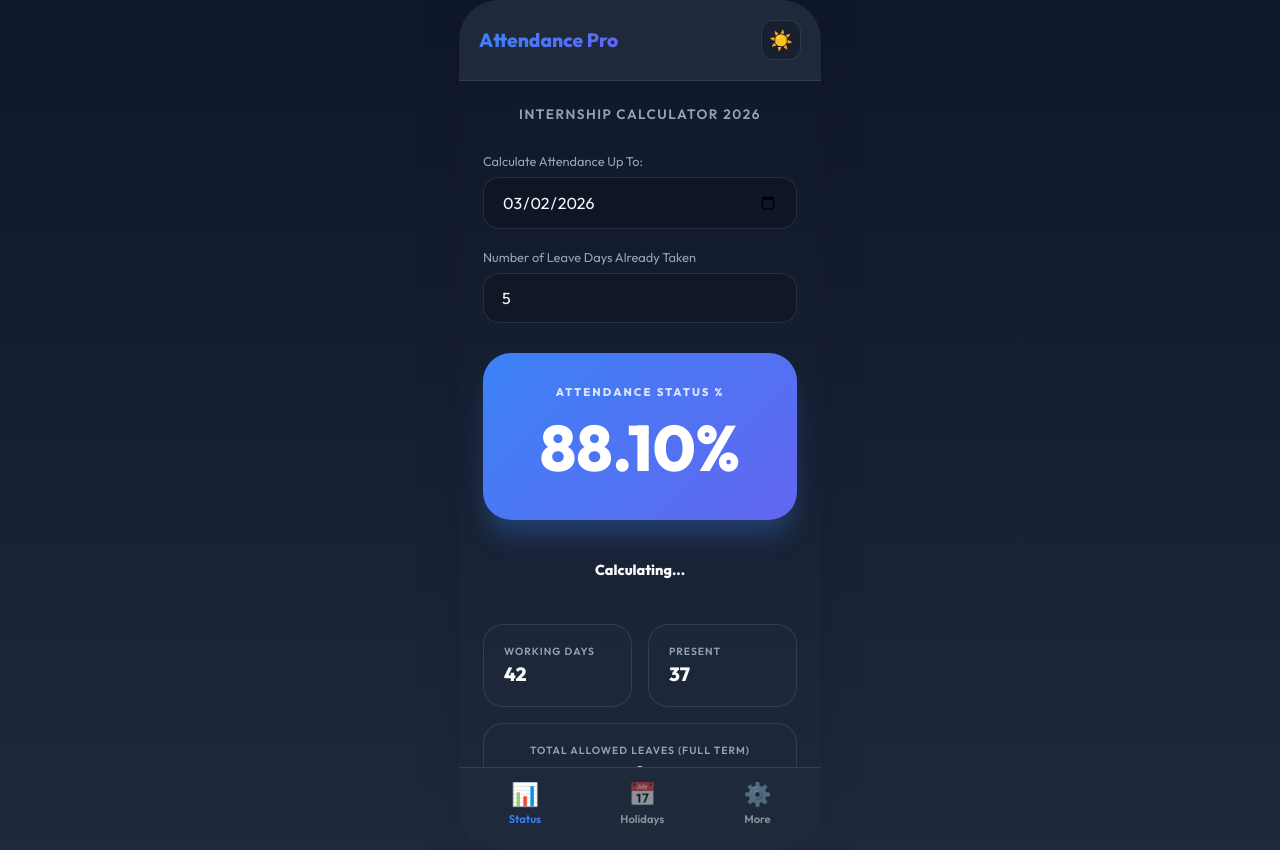
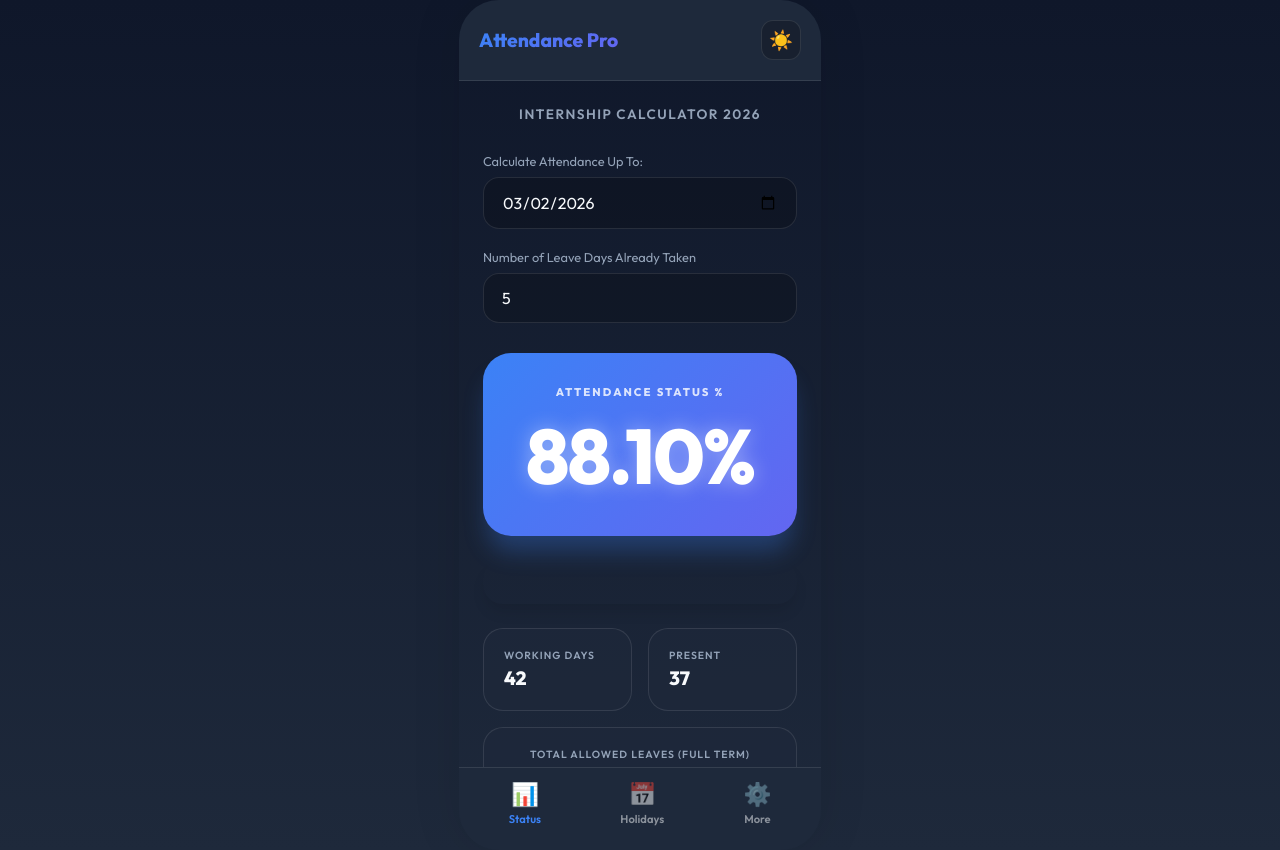
Before and after one commit to aryanjha205/InternTrack, a Flask app: page / in a window 1280 px wide. Run offline with Flask 3, Linux system fonts and the light colour scheme.

Commit message:
Add files via upload

```diff
--- a/static/css/style.css
+++ b/static/css/style.css
@@ -175,31 +175,41 @@ input:focus {
 }
 
 .attendance-value {
-    font-size: 4rem;
+    font-size: 4.8rem;
     font-weight: 800;
     color: #fff;
+    text-shadow: 0 0 20px rgba(255, 255, 255, 0.4);
+    letter-spacing: -2px;
 }
 
 .status-card {
-    padding: 16px;
-    border-radius: 18px;
+    padding: 20px;
+    border-radius: 20px;
     margin-bottom: 24px;
     text-align: center;
-    font-weight: 700;
-    font-size: 0.9rem;
-    border: 1px solid transparent;
+    font-weight: 800;
+    font-size: 1.1rem;
+    letter-spacing: 1px;
+    text-transform: uppercase;
+    box-shadow: 0 10px 15px -3px rgba(0, 0, 0, 0.1);
+    transform: translateY(0);
+    transition: all 0.4s cubic-bezier(0.175, 0.885, 0.32, 1.275);
+}
+
+.status-card:hover {
+    transform: translateY(-4px);
 }
 
 .status-eligible {
-    background: rgba(16, 185, 129, 0.1);
+    background: rgba(16, 185, 129, 0.15);
     color: var(--success);
-    border-color: rgba(16, 185, 129, 0.2);
+    border: 2px solid var(--success);
 }
 
 .status-not-eligible {
-    background: rgba(239, 68, 68, 0.1);
+    background: rgba(239, 68, 68, 0.15);
     color: var(--danger);
-    border-color: rgba(239, 68, 68, 0.2);
+    border: 2px solid var(--danger);
 }
 
 .notice {
--- a/templates/index.html
+++ b/templates/index.html
@@ -48,7 +48,7 @@
                 </div>
 
                 <div id="statusCard" class="card status-card">
-                    <span id="statusText">Calculating...</span>
+                    <span id="statusText"></span>
                     <p id="eligibilityNotice" class="notice"></p>
                 </div>
 
```
